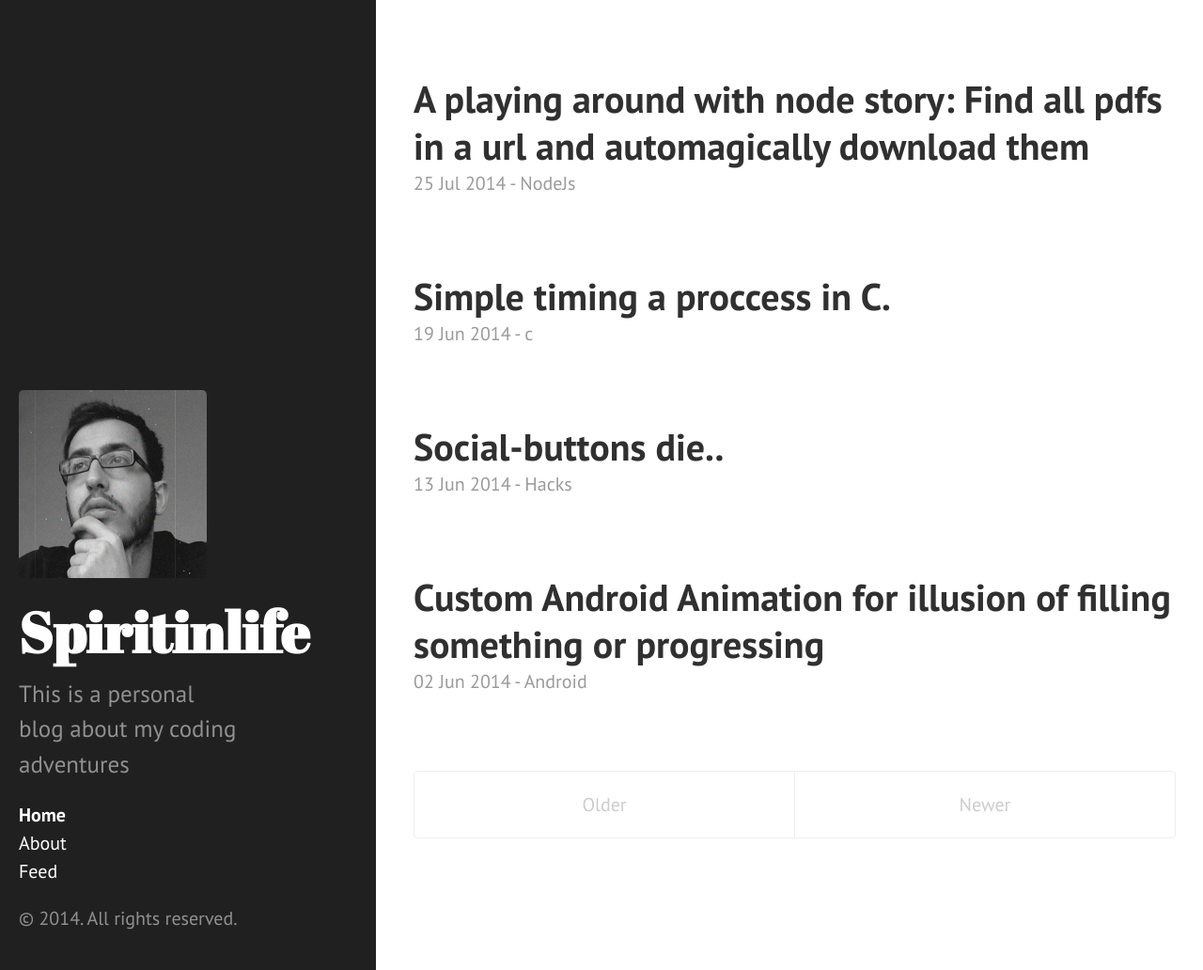
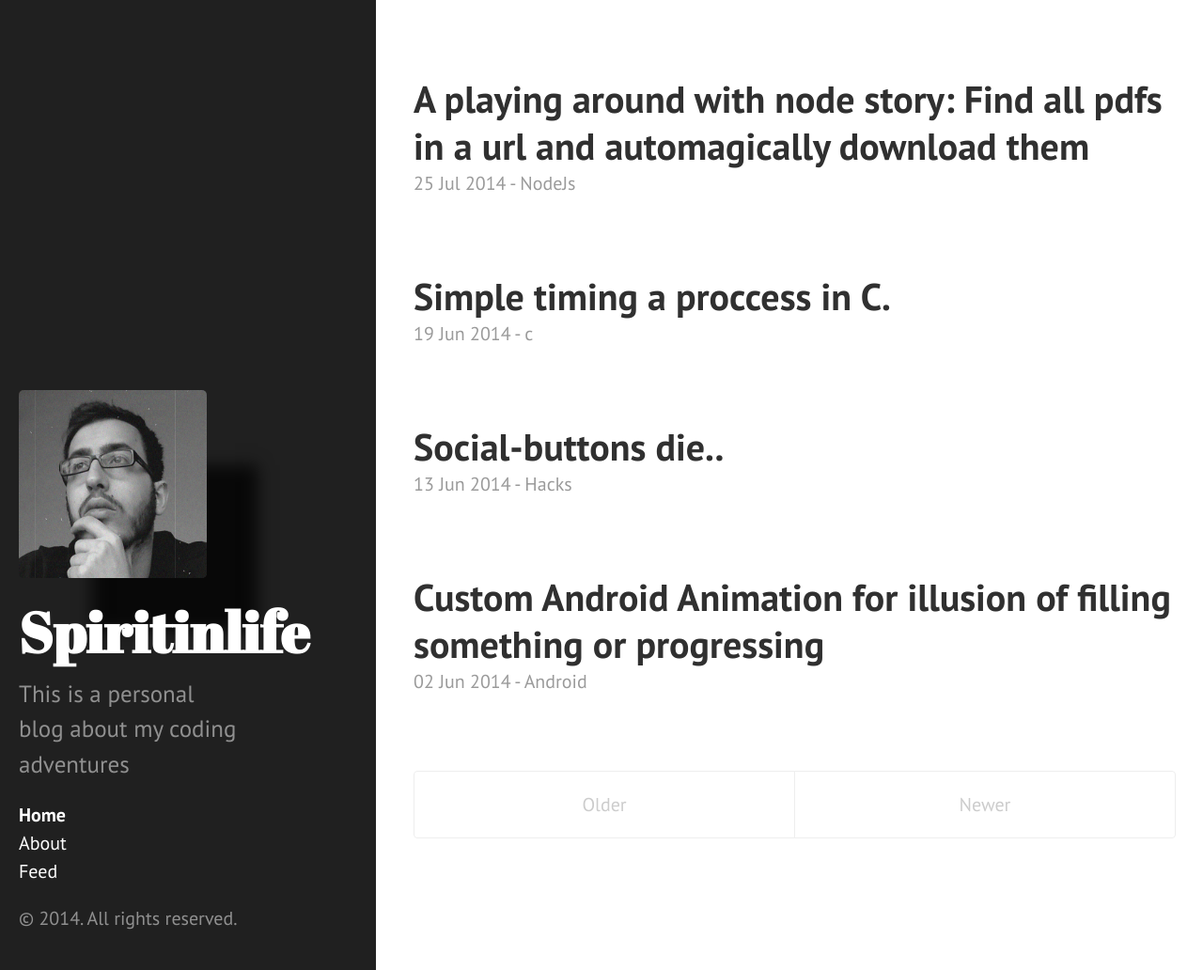
Before and after one commit to spiritinlife/spiritinlife.github.io, a Jekyll site: the page built from index.html, in a window 1280 px wide and 1032 px high. Shown: the whole window at 94% size. Built offline with Jekyll 4.4.1, drawn with Linux system fonts in a browser that asks for light colours; Markdown is read by kramdown in place of the engine named in the settings; the list of posts is cut into pages by our own code.

Commit message:
New start

```diff
--- a/public/css/hyde.css
+++ b/public/css/hyde.css
@@ -30,6 +30,11 @@
   visibility: none;
 }
 
+#mypicture {
+  -webkit-box-shadow: 66px 68px 16px -12px rgba(0,0,0,0.76);
+  -moz-box-shadow: 66px 68px 16px -12px rgba(0,0,0,0.76);
+  box-shadow: 66px 68px 16px -12px rgba(0,0,0,0.76);
+}
 /*
  * Global resets
  *
```
